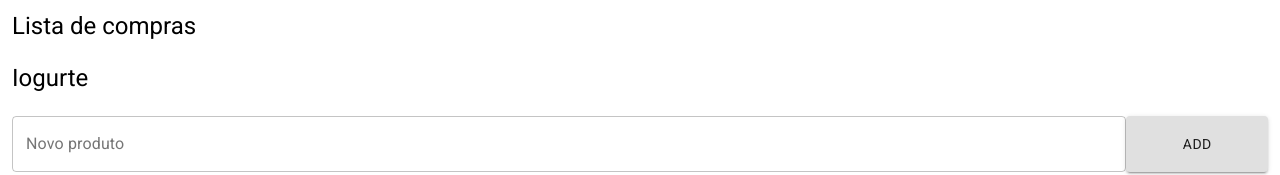
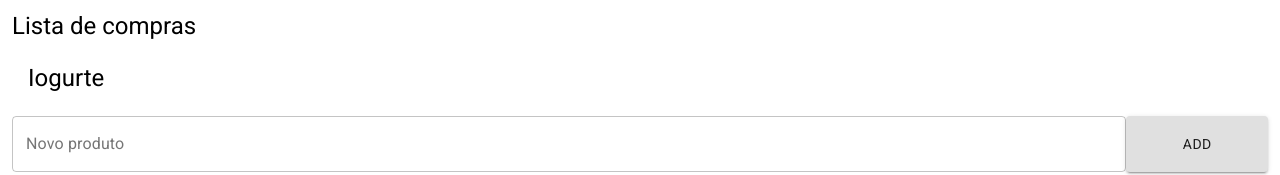
Before and after one commit to atreib/listeiv2, a React (Create React App) app: page / in a window 1280 px wide. Shown: the top 175 px of the page. Built offline with nearby package versions, Linux system fonts and the light colour scheme.

Commit message:
feat: change from ul-li to list-listitem

```diff
--- a/src/components/pages/dashboard/DashboardPage.styles.tsx
+++ b/src/components/pages/dashboard/DashboardPage.styles.tsx
@@ -1,6 +1,6 @@
 import styled from 'styled-components';
 
-export { AppInput, AppButton } from './../../utils';
+export { AppInput, AppButton, AppList } from './../../utils';
 export { Product } from './Product';
 
 export const ShoppingList = styled.div`
@@ -17,10 +17,8 @@ export const ListTitle = styled.div`
   font-size: 1.5rem;
 `;
 
-export const List = styled.ul`
-  margin: 0;
+export const ListWrapper = styled.div`
   padding: 4px 12px;
-  list-styled-type: none;
 `;
 
 export const NewProduct = styled.div`
--- a/src/components/pages/dashboard/DashboardPage.tsx
+++ b/src/components/pages/dashboard/DashboardPage.tsx
@@ -1,5 +1,14 @@
 import React, { useState } from 'react';
-import { ShoppingList, ListTitle, NewProduct, List, Product, AppInput, AppButton } from './DashboardPage.styles';
+import {
+  ShoppingList,
+  ListTitle,
+  NewProduct,
+  ListWrapper,
+  Product,
+  AppInput,
+  AppButton,
+  AppList,
+} from './DashboardPage.styles';
 import { ProductModel, ShoppingListModel } from './../../../models';
 
 const __mock_product__: ProductModel = {
@@ -37,9 +46,11 @@ export const DashboardPage = () => {
   return (
     <ShoppingList>
       <ListTitle>Lista de compras</ListTitle>
-      <div>
-        <List>{shoppingList && shoppingList.map((product) => <Product product={product} key={product.id} />)}</List>
-      </div>
+      <ListWrapper>
+        <AppList>
+          {shoppingList && shoppingList.map((product) => <Product product={product} key={product.id} />)}
+        </AppList>
+      </ListWrapper>
       <NewProduct>
         <AppInput label="Novo produto" placeholder="Digite um produto" value={newProduct} setValue={setNewProduct} />
         <AppButton onClick={onAddNewProduct}>Add</AppButton>
--- a/src/components/pages/dashboard/Product.tsx
+++ b/src/components/pages/dashboard/Product.tsx
@@ -1,16 +1,15 @@
 import React from 'react';
-import styled from 'styled-components';
 import { ProductModel } from '../../../models';
+import { AppListItem } from './../../utils/listItem/ListItem';
 
 interface ComponentProps {
   product: ProductModel;
 }
 
-const StyledProduct = styled.li`
-  padding: 8px 0px;
-  font-size: 1.5rem;
-`;
-
 export const Product = ({ product }: ComponentProps) => {
-  return <StyledProduct>{product.label}</StyledProduct>;
+  return (
+    <AppListItem paddingTop="8px" paddingBottom="8px" paddingLeft="16px" fontSize="1.5rem">
+      {product.label}
+    </AppListItem>
+  );
 };
--- a/src/components/utils/index.tsx
+++ b/src/components/utils/index.tsx
@@ -1,3 +1,5 @@
 export * from './loading';
 export * from './input';
 export * from './button';
+export * from './list';
+export * from './listItem';
--- /dev/null
+++ b/src/components/utils/list/List.tsx
@@ -0,0 +1,21 @@
+import React, { ReactChild, ReactChildren } from 'react';
+import styled from 'styled-components';
+import { StylesProvider } from '@material-ui/core/styles';
+import List from '@material-ui/core/List';
+
+interface ComponentProps {
+  children: ReactChild[] | ReactChildren[];
+}
+
+const StyledList = styled(List)`
+  margin: 0;
+  padding: 0;
+`;
+
+export const AppList = ({ children }: ComponentProps) => {
+  return (
+    <StylesProvider injectFirst>
+      <StyledList dense>{children}</StyledList>
+    </StylesProvider>
+  );
+};
--- /dev/null
+++ b/src/components/utils/list/index.tsx
@@ -0,0 +1 @@
+export * from './List';
--- /dev/null
+++ b/src/components/utils/listItem/ListItem.tsx
@@ -0,0 +1,69 @@
+import React, { ReactChildren, ReactChild } from 'react';
+import styled from 'styled-components';
+import { StylesProvider } from '@material-ui/core/styles';
+import ListItem from '@material-ui/core/ListItem';
+
+interface ComponentProps {
+  children: ReactChild | ReactChildren;
+  paddingTop?: string;
+  paddingRight?: string;
+  paddingBottom?: string;
+  paddingLeft?: string;
+  marginTop?: string;
+  marginRight?: string;
+  marginBottom?: string;
+  marginLeft?: string;
+  fontSize?: string;
+}
+
+interface StyledProps {
+  paddingTop: string;
+  paddingRight: string;
+  paddingBottom: string;
+  paddingLeft: string;
+  marginTop: string;
+  marginRight: string;
+  marginBottom: string;
+  marginLeft: string;
+  fontSize?: string;
+}
+
+const StyledListItem = styled(ListItem)<StyledProps>`
+  margin: ${({ marginTop, marginRight, marginBottom, marginLeft }) =>
+    `${marginTop} ${marginRight} ${marginBottom} ${marginLeft}`};
+  padding: ${({ paddingTop, paddingRight, paddingBottom, paddingLeft }) =>
+    `${paddingTop} ${paddingRight} ${paddingBottom} ${paddingLeft}`};
+  ${({ fontSize }) => fontSize && `font-size: ${fontSize};`}
+`;
+
+export const AppListItem = ({
+  children,
+  fontSize,
+  paddingTop = '0px',
+  paddingRight = '0px',
+  paddingBottom = '0px',
+  paddingLeft = '0px',
+  marginTop = '0px',
+  marginRight = '0px',
+  marginBottom = '0px',
+  marginLeft = '0px',
+}: ComponentProps) => {
+  return (
+    <StylesProvider injectFirst>
+      <StyledListItem
+        paddingTop={paddingTop}
+        paddingRight={paddingRight}
+        paddingBottom={paddingBottom}
+        paddingLeft={paddingLeft}
+        marginTop={marginTop}
+        marginRight={marginRight}
+        marginBottom={marginBottom}
+        marginLeft={marginLeft}
+        fontSize={fontSize}
+        button
+      >
+        {children}
+      </StyledListItem>
+    </StylesProvider>
+  );
+};
--- /dev/null
+++ b/src/components/utils/listItem/index.tsx
@@ -0,0 +1 @@
+export * from './ListItem';
```
